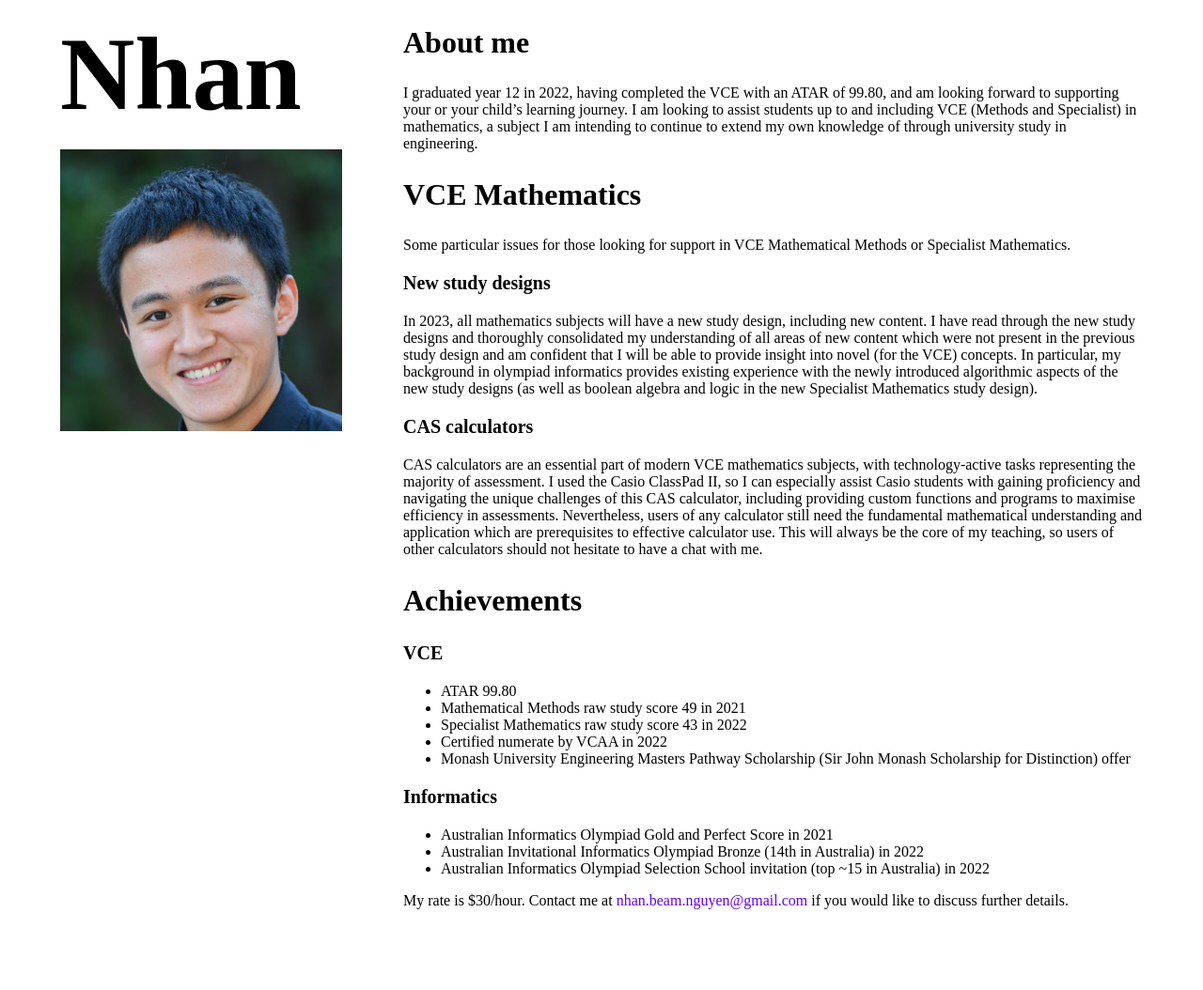
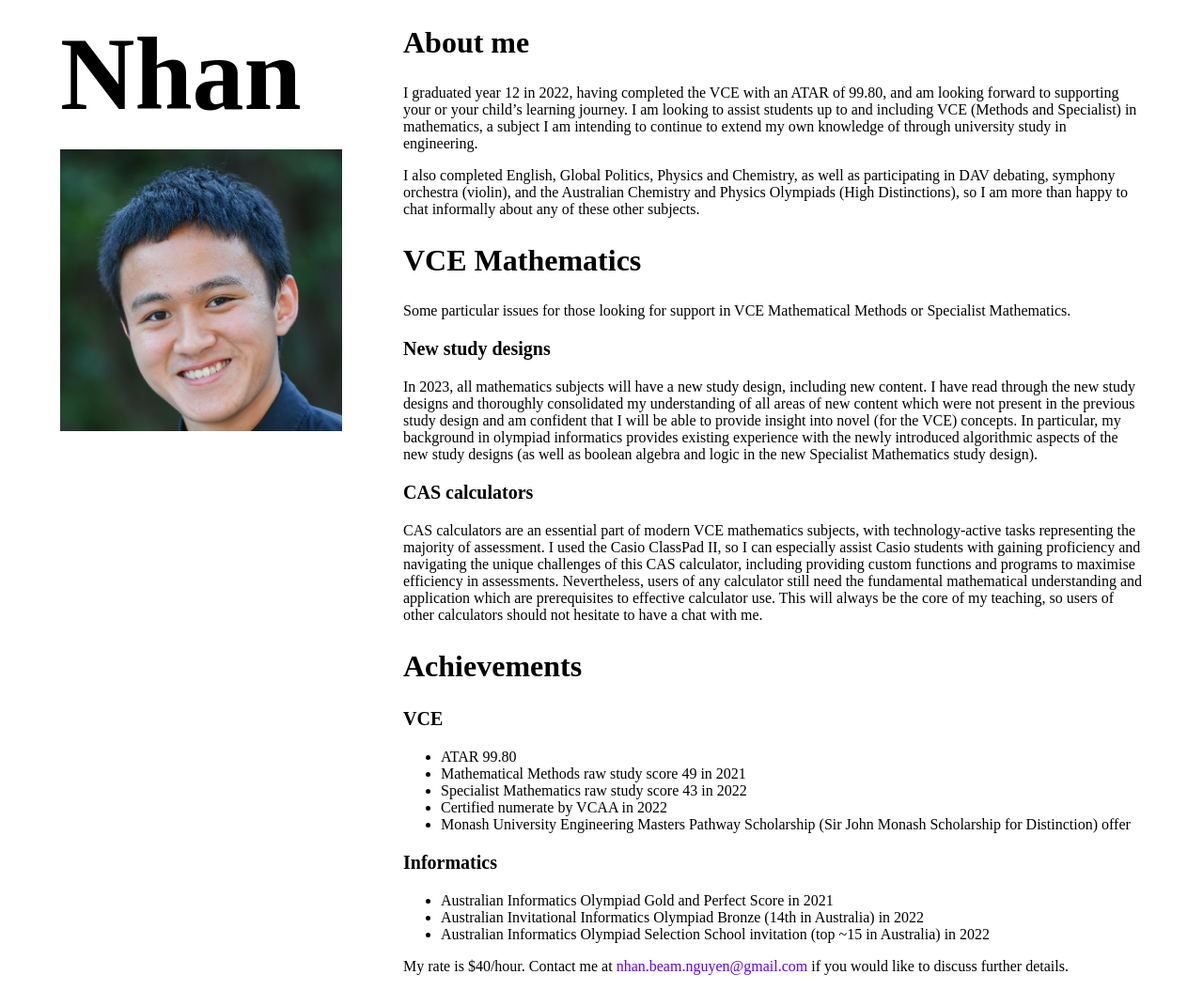
Before and after one commit to nhtnhanbn/nhtnhanbn.github.io, a Jekyll site: the page built from tutor.md, in a window 1280 px wide. Shown: the whole page at 94% size. Built offline with Jekyll 4.4.1, drawn with Linux system fonts in a browser that asks for light colours; before the commit the page ends 984 px from its top, so only the background shows below that.

Commit message:
Update tutor

```diff
--- a/tutor.md
+++ b/tutor.md
@@ -30,6 +30,8 @@ layout:
 
 I graduated year 12 in 2022, having completed the VCE with an ATAR of 99.80, and am looking forward to supporting your or your child's learning journey. I am looking to assist students up to and including VCE (Methods and Specialist) in mathematics, a subject I am intending to continue to extend my own knowledge of through university study in engineering.
 
+I also completed English, Global Politics, Physics and Chemistry, as well as participating in DAV debating, symphony orchestra (violin), and the Australian Chemistry and Physics Olympiads (High Distinctions), so I am more than happy to chat informally about any of these other subjects.
+
 ## VCE Mathematics
 
 Some particular issues for those looking for support in VCE Mathematical Methods or Specialist Mathematics.
@@ -58,6 +60,6 @@ CAS calculators are an essential part of modern VCE mathematics subjects, with t
 - Australian Invitational Informatics Olympiad Bronze (14th in Australia) in 2022
 - Australian Informatics Olympiad Selection School invitation (top ~15 in Australia) in 2022
 
-My rate is $30/hour. Contact me at [nhan.beam.nguyen@gmail.com](mailto:nhan.beam.nguyen@gmail.com) if you would like to discuss further details.
+My rate is $40/hour. Contact me at [nhan.beam.nguyen@gmail.com](mailto:nhan.beam.nguyen@gmail.com) if you would like to discuss further details.
   </div>
 </div>
```
